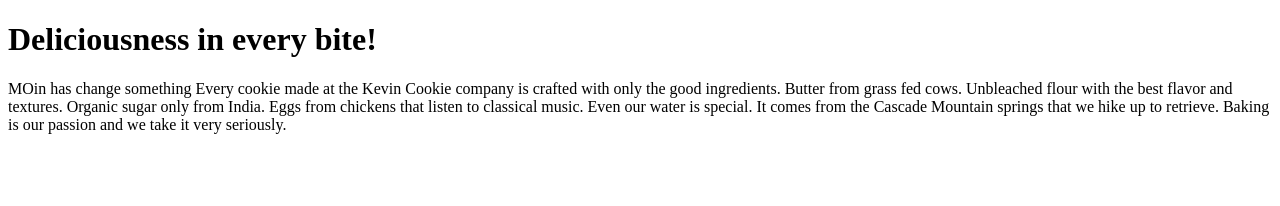
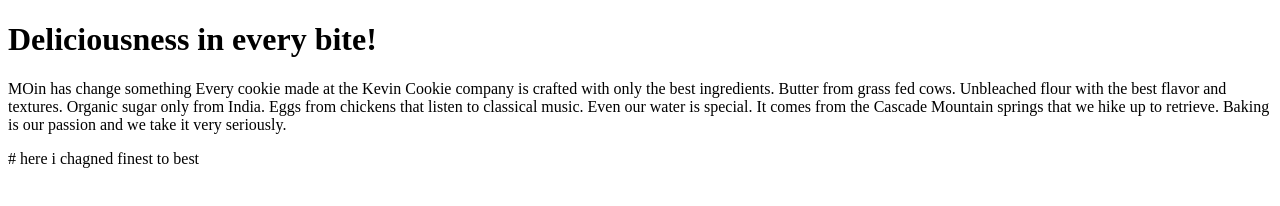
Before and after one commit to Moinkhan063/Testing_two, a plain HTML site: page index.htm in a window 1280 px wide. Drawn offline with Linux system fonts and the light colour scheme.

Commit message:
text chaged to best

```diff
--- a/index.htm
+++ b/index.htm
@@ -3,8 +3,9 @@
 <body>
 
 <h1>Deliciousness in every bite!</h1>
-<p>MOin has change something Every cookie made at the Kevin Cookie company is crafted with only the good ingredients. Butter from grass fed cows. Unbleached flour with the best flavor and textures. Organic sugar only from India. Eggs from chickens that listen to classical music. Even our water is special. It comes from the Cascade Mountain springs that we hike up to retrieve. Baking is our passion and we take it very seriously.</p>
+<p>MOin has change something Every cookie made at the Kevin Cookie company is crafted with only the best ingredients. Butter from grass fed cows. Unbleached flour with the best flavor and textures. Organic sugar only from India. Eggs from chickens that listen to classical music. Even our water is special. It comes from the Cascade Mountain springs that we hike up to retrieve. Baking is our passion and we take it very seriously.</p>
 
 </body>
 </html>
-</html>
+
+# here i chagned finest to best
```
